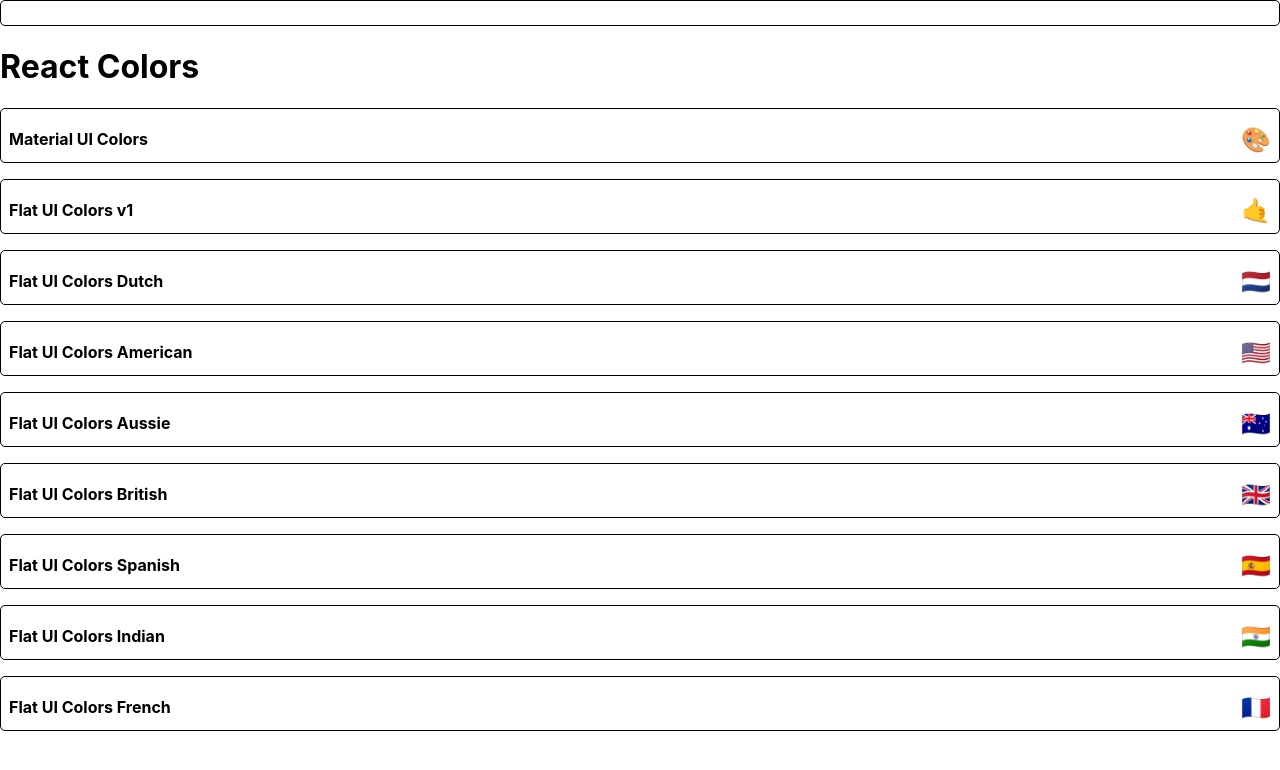
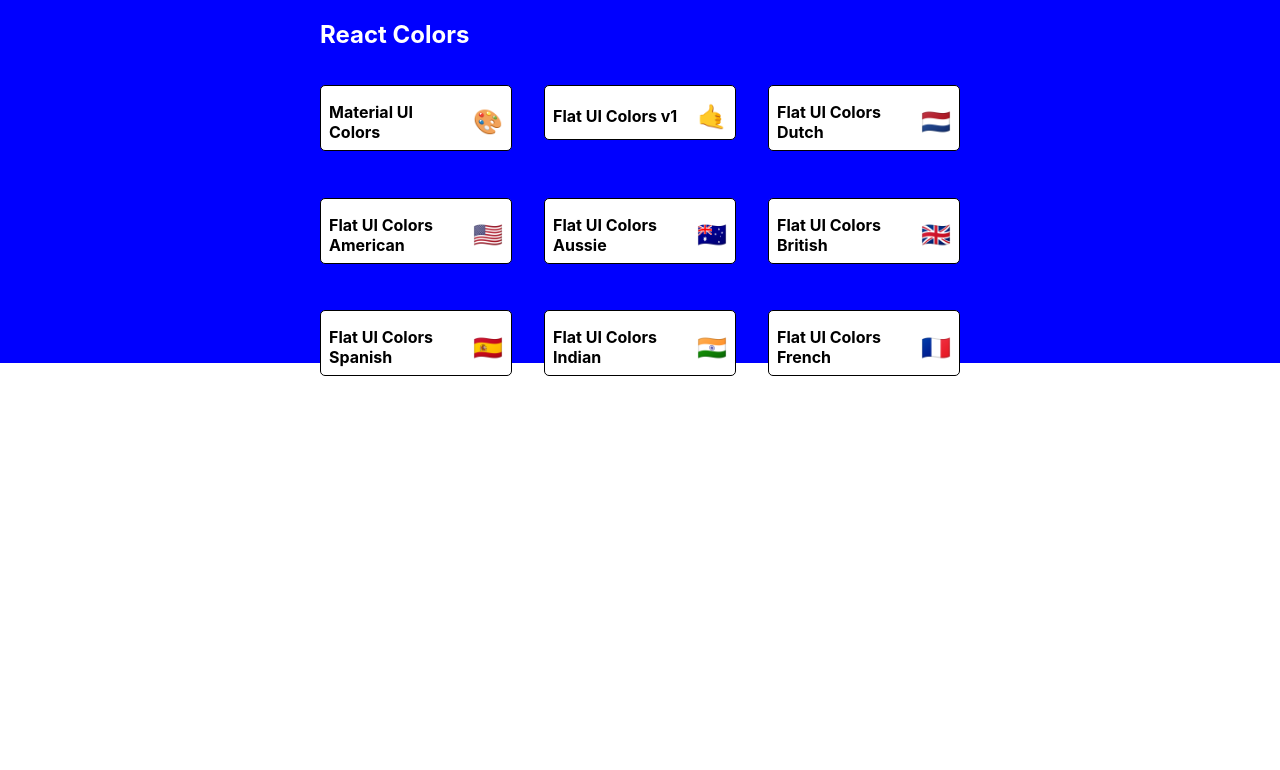
Before and after one commit to TwistZA/color-app, a React (Create React App) app: page / in a window 1280 px wide. Shown: the top 770 px of the page. Built offline with nearby package versions, Linux system fonts and the light colour scheme.

Commit message:
Start styling PaletteList wtithStyles

```diff
--- a/src/MiniPalette.js
+++ b/src/MiniPalette.js
@@ -45,8 +45,4 @@
   );
 }
 
-// MiniPalette.propTypes = {
-//   classes: PropTypes.object.isRequired,
-// };
-
 export default withStyles(styles)(MiniPalette);
--- a/src/PaletteList.js
+++ b/src/PaletteList.js
@@ -1,24 +1,59 @@
 import React, { Component } from "react";
 import { Link } from "react-router-dom";
 import MiniPalette from "./MiniPalette";
+import { withStyles } from "@material-ui/core/styles";
 
-export default class PaletteList extends Component {
+const styles = {
+  root: {
+    backgroundColor: "blue",
+    height: "100%",
+    display: "flex",
+    alignItems: "flex-start",
+    justifyContent: "center",
+  },
+  container: {
+    width: "50%",
+    display: "flex",
+    flexDirection: "column",
+    flexWrap: "wrap",
+    alignItems: "flex-start",
+  },
+  nav: {
+    display: "flex",
+    width: "100%",
+    justifyContent: "space-between",
+    color: "white",
+  },
+  palettes: {
+    boxSizing: "border-box",
+    width: "100%",
+    display: "grid",
+    gridTemplateColumns: "repeat(3,30%)",
+    gridGap: "5%",
+  },
+};
+
+class PaletteList extends Component {
   render() {
-    const { palettes } = this.props;
+    const { palettes, classes } = this.props;
 
     return (
-      <div>
-        <MiniPalette />
+      <div className={classes.root}>
+        <div className={classes.container}>
+          <nav className={classes.nav}>
             <h1> React Colors</h1>
-
+          </nav>
+          <div className={classes.palettes}>
             {palettes.map((palette) => (
               <p>
                 <MiniPalette {...palette} />
-
-            {/* <Link to={`/palette/${palette.id}`}>{palette.paletteName}</Link> */}
               </p>
             ))}
+          </div>
+        </div>
       </div>
     );
   }
 }
+
+export default withStyles(styles)(PaletteList);
```
Lines whose indentation alone changed are shown as unchanged.
